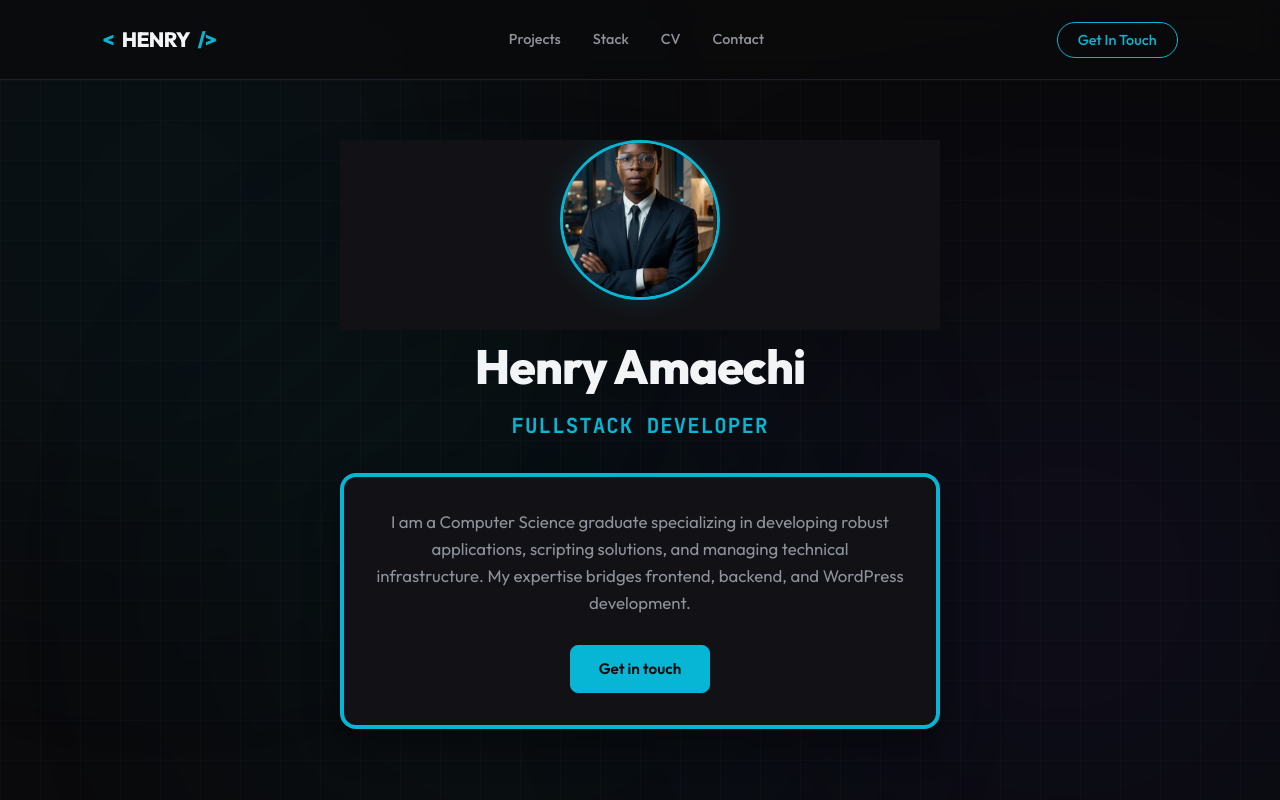
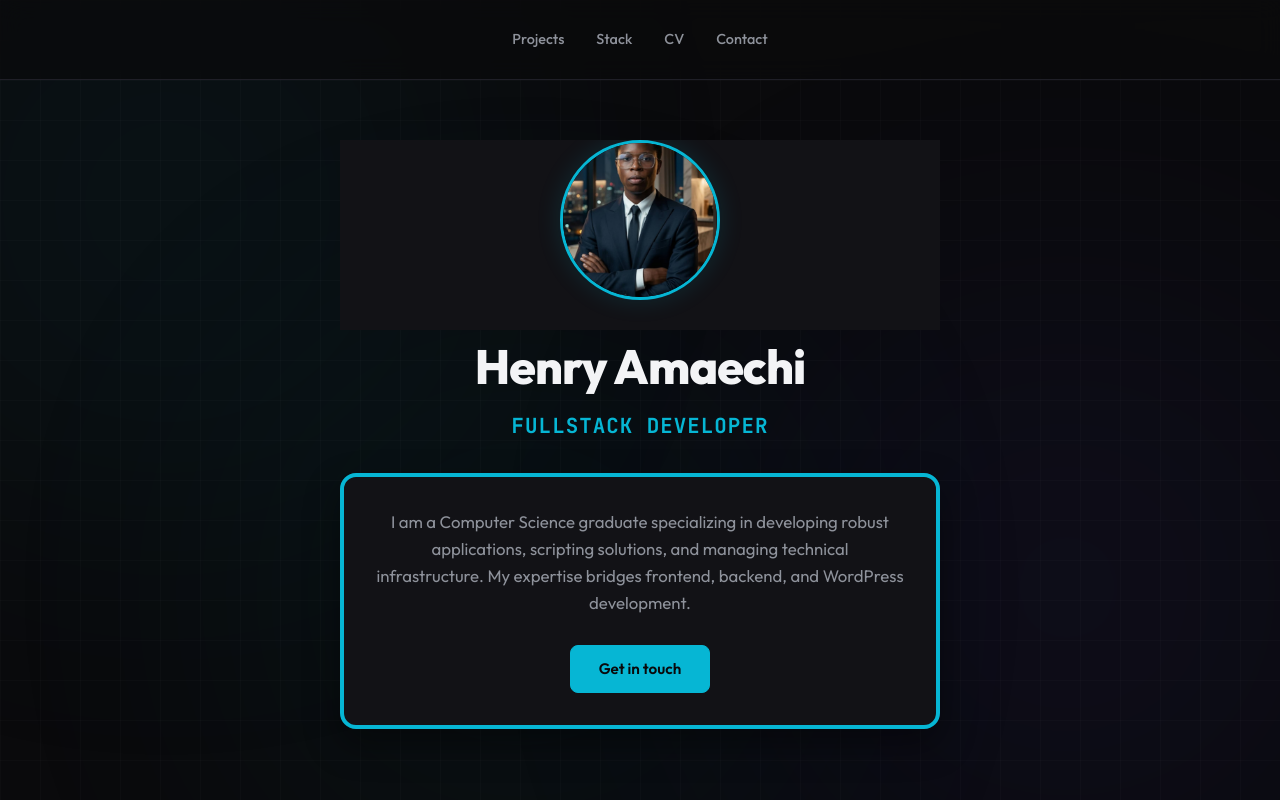
Before and after one commit to Henry-Amaechi/My-portfolio, a React (Vite) app: page / in a window 1280 px wide. Shown: the top 800 px of the page. Built offline with nearby package versions, Linux system fonts and the light colour scheme.

Commit message:
Remove logo and Get in Touch CTA from header and center navigation links

```diff
--- a/src/App.jsx
+++ b/src/App.jsx
@@ -107,18 +107,12 @@ function App() {
 
       {/* Navigation Header */}
       <header>
-        <div className="logo" onClick={() => window.scrollTo({ top: 0, behavior: 'smooth' })}>
-          <span>&lt;</span> HENRY <span>/&gt;</span>
-        </div>
         <nav>
           <a href="#projects-content" className={activeSection === 'projects-content' ? 'active' : ''}>Projects</a>
           <a href="#stack-content" className={activeSection === 'stack-content' ? 'active' : ''}>Stack</a>
           <a href="#resume-content" className={activeSection === 'resume-content' ? 'active' : ''}>CV</a>
           <a href="#contact-content" className={activeSection === 'contact-content' ? 'active' : ''}>Contact</a>
         </nav>
-        <button onClick={() => document.getElementById('contact-content')?.scrollIntoView({ behavior: 'smooth' })} className="nav-cta">
-          Get In Touch
-        </button>
       </header>
 
       {/* Intro Section */}
--- a/src/index.css
+++ b/src/index.css
@@ -59,29 +59,13 @@ header {
   width: 100%;
   height: 80px;
   display: flex;
-  justify-content: space-between;
+  justify-content: center;
   align-items: center;
   padding: 0 8%;
   background: rgba(10, 10, 12, 0.7);
   backdrop-filter: blur(12px);
   border-bottom: 1px solid var(--border);
   z-index: 1000;
-}
-
-.logo {
-  font-family: var(--font-sans);
-  font-weight: 800;
-  font-size: 1.3rem;
-  letter-spacing: -0.03em;
-  color: var(--text);
-  cursor: pointer;
-  display: flex;
-  align-items: center;
-  gap: 8px;
-}
-
-.logo span {
-  color: var(--cyan);
 }
 
 nav {
```
